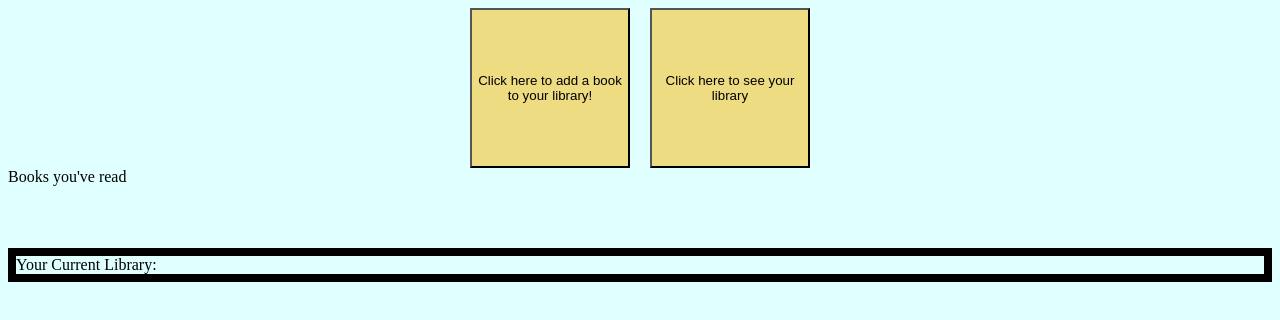
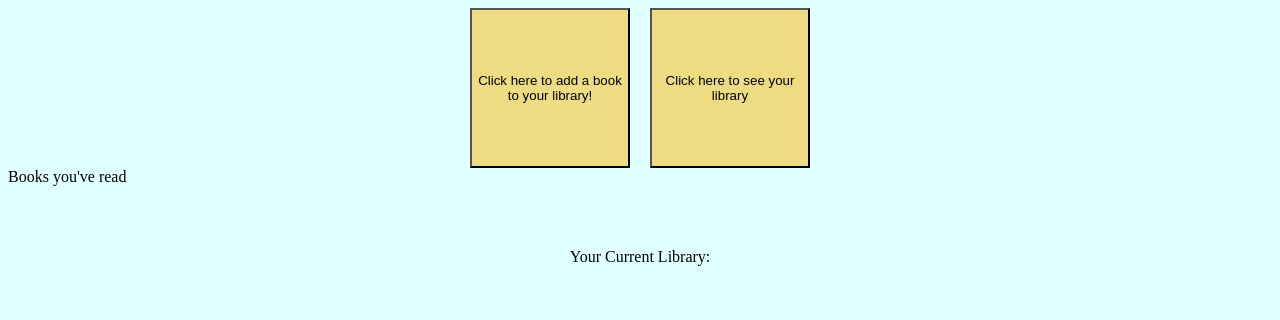
Before and after one commit to Sleepycheap/library, a plain HTML site: page index.html in a window 1280 px wide. Drawn offline with Linux system fonts and the light colour scheme.

Commit message:
finished

```diff
--- a/styles.css
+++ b/styles.css
@@ -30,14 +30,10 @@ button {
 }
 
 .books {
-  border: 8px solid black;
-  overflow-wrap: wrap;
+  display: flex;
   align-content: center;
   justify-content: center;
   justify-items: center;
-  gap: 20px;
-  justify-content: space-between;
-
 }
 .boxes {
   border: 2px dotted black;
```
